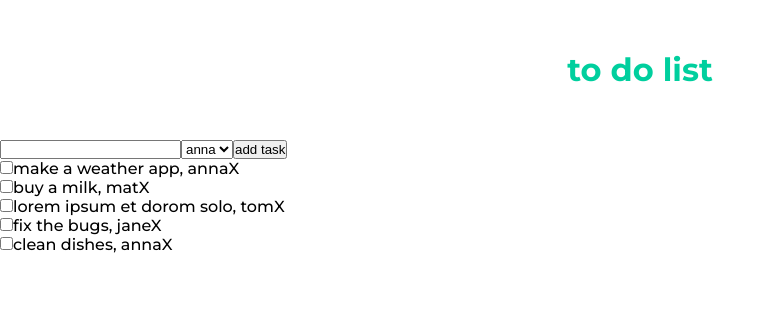
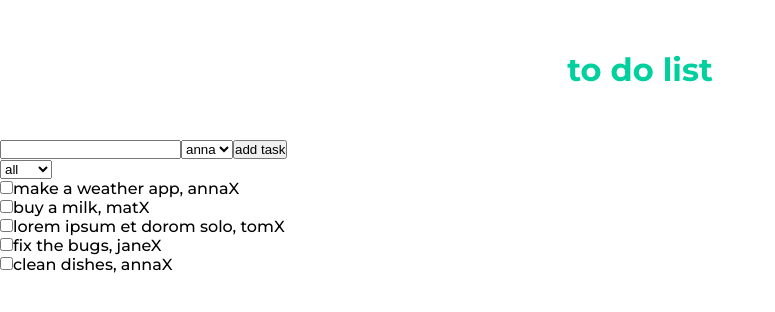
Before and after one commit to iwonakulacz/toDoApp, a React (Create React App) app: page / in a window 1280 px wide. Shown: the top 312 px of the page, without its empty margins (0-775 px from the left). Built offline with nearby package versions, Linux system fonts and the light colour scheme.

Commit message:
add sort option

```diff
--- a/src/App.js
+++ b/src/App.js
@@ -7,37 +7,34 @@ const initArray = [
   {
     id: 1,
     content: "make a weather app",
-    user: "anna",
-    checked: false
+    user: "anna"
   },
   {
     id: 2,
     content: "buy a milk",
-    user: "mat",
-    checked: false
+    user: "mat"
   },
   {
     id: 3,
     content: "lorem ipsum et dorom solo",
-    user: "tom",
-    checked: false
+    user: "tom"
   },
   {
     id: 4,
     content: "fix the bugs",
-    user: "jane",
-    checked: false
+    user: "jane"
   },
   {
     id: 5,
     content: "clean dishes",
-    user: "anna",
-    checked: false
+    user: "anna"
   }
 ];
 class App extends React.Component {
   state = {
-    tasks: [...initArray]
+    tasks: [...initArray],
+    selectedUser: "",
+    sortedList: [...initArray]
   };
 
   addTask = task => {
@@ -55,18 +52,33 @@ class App extends React.Component {
     });
   };
 
-  handleCheck = item => {
-    console.log(item)
-    // const tasks = this.state.tasks.
-  };
+  sortList = (e) => {
+    let sorted = this.state.tasks.filter(item => {
+      return item.user === e.target.value;
+    });
+    if(e.target.value === 'all'){
+      sorted = [...this.state.tasks]
+    }
+    this.setState({
+      sortedList: sorted,
+      selectedUser: e.target.value
+    })
+  }
 
   render() {
     return (
       <>
         <h1 className="title"> to do list </h1>
         <Form addTask={this.addTask} />
+        <select onChange={(e) => this.sortList(e)} value={this.state.selectedUser}>
+          <option value="all">all</option>
+          <option value="anna">anna</option>
+          <option value="tom">tom</option>
+          <option value="mat">mat</option>
+          <option value="jane">jane</option>
+        </select>
         <List
-          items={this.state.tasks}
+          items={this.state.sortedList}
           removeTask={this.removeTask}
           handleCheck={this.handleCheck}
         />
--- a/src/components/Form/Form.js
+++ b/src/components/Form/Form.js
@@ -21,21 +21,27 @@ class Form extends React.Component {
     });
     this.props.addTask(this.state);
     this.setState({
-      content: '',
-      user: ''
-    })
-  }
+      content: "",
+      user: ""
+    });
+  };
 
   render() {
     return (
-      <form onSubmit={(e) => this.handleSubmit(e)}>
+      <>
+
+        <form onSubmit={e => this.handleSubmit(e)}>
           <input
             type="text"
             value={this.state.content}
             name="content"
             onChange={this.handleInputChange}
           />
-        <select value={this.state.user} name="user" onChange={this.handleInputChange}>
+          <select
+            value={this.state.user}
+            name="user"
+            onChange={this.handleInputChange}
+          >
             <option value="anna">anna</option>
             <option value="tom">tom</option>
             <option value="mat">mat</option>
@@ -43,6 +49,7 @@ class Form extends React.Component {
           </select>
           <button type="submit">add task</button>
         </form>
+      </>
     );
   }
 }
--- a/src/components/List/List.js
+++ b/src/components/List/List.js
@@ -1,21 +1,21 @@
 import React from "react";
 
-const List = ({ items, removeTask, handleCheck }) => (
+const List = ({ items, removeTask }) => (
   <>
     {items.length ? (
       <ul>
-        {items.map((item) => (
+        {items.map(item => (
           <li key={item.id}>
-            <input type="checkbox" checked={item.checked} onChange={() => handleCheck(item)} />
-            <span>{item.content}, {item.user}</span>
+            <input type="checkbox" />
+            <span>
+              {item.content}, {item.user}
+            </span>
             <span onClick={() => removeTask(item.id)}>X</span>
           </li>
         ))}
       </ul>
     ) : (
-      <h1>
-        There's nothing here yet, please add some items!
-      </h1>
+      <h1>There's nothing here yet, please add some items!</h1>
     )}
   </>
 );
```
Lines whose indentation alone changed are shown as unchanged.
